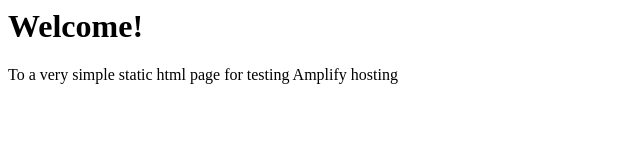
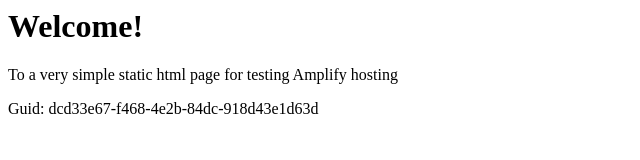
Before and after one commit to aws-aemilia-sfo/Github-PR-Commit-Integration-Test-DoNotTouch-GitHubAutoBuildCanaryTest-v1-preprod-us-west-1, a website: page src/index.html in a window 1280 px wide. Shown: the whole page, without its empty margins (0-640 px from the left). Drawn offline with Linux system fonts and the light colour scheme.

Commit message:
commit from integ tests

```diff
--- a/src/index.html
+++ b/src/index.html
@@ -1,3 +1,5 @@
+
+
 <html lang="en">
 
 <head>
@@ -10,6 +12,6 @@
 <body>
     <h1>Welcome!</h1>
     <p>To a very simple static html page for testing Amplify hosting</p>
-</body>
+    <p>Guid: dcd33e67-f468-4e2b-84dc-918d43e1d63d</p></body>
 
 </html>
```
